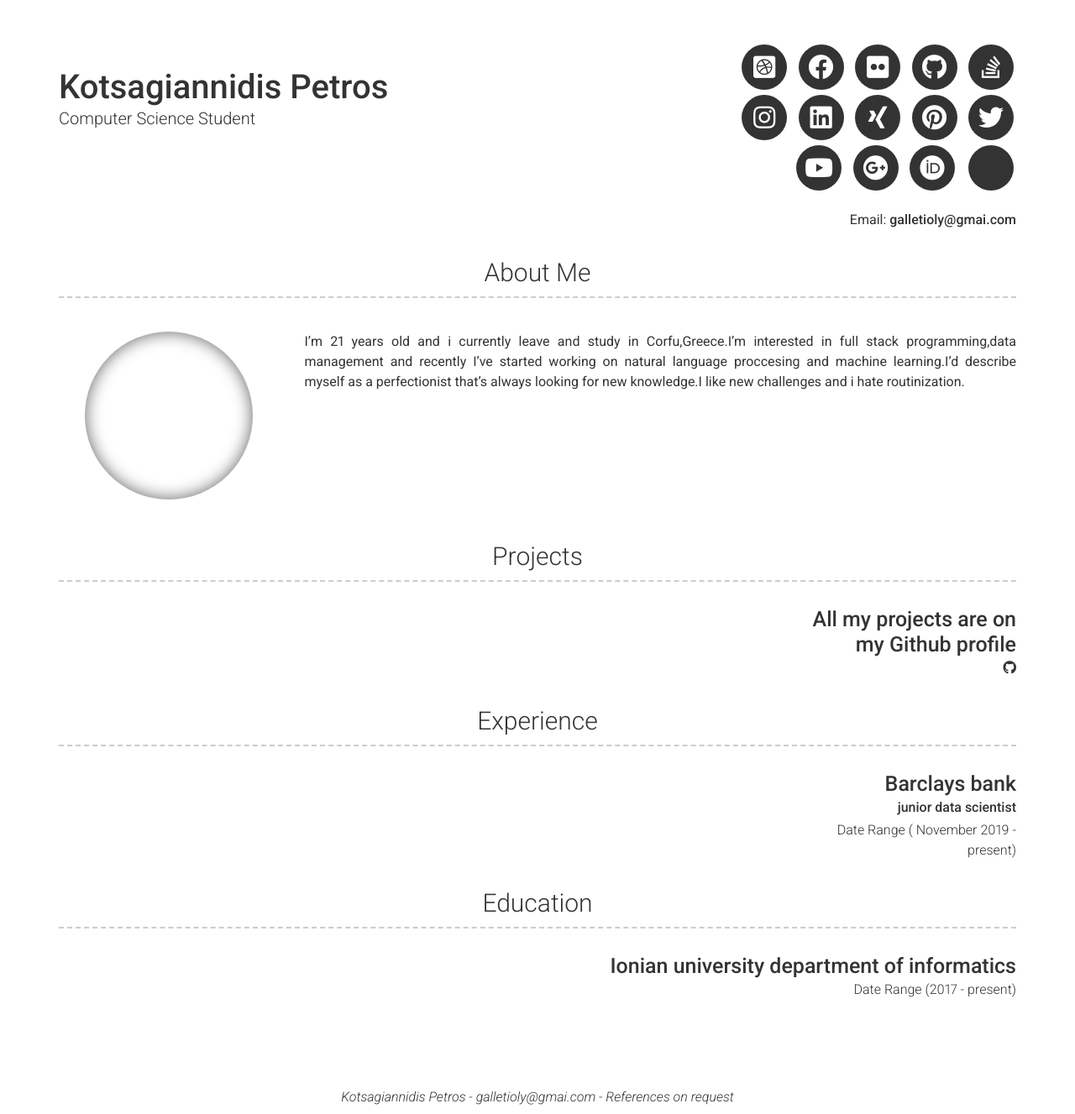
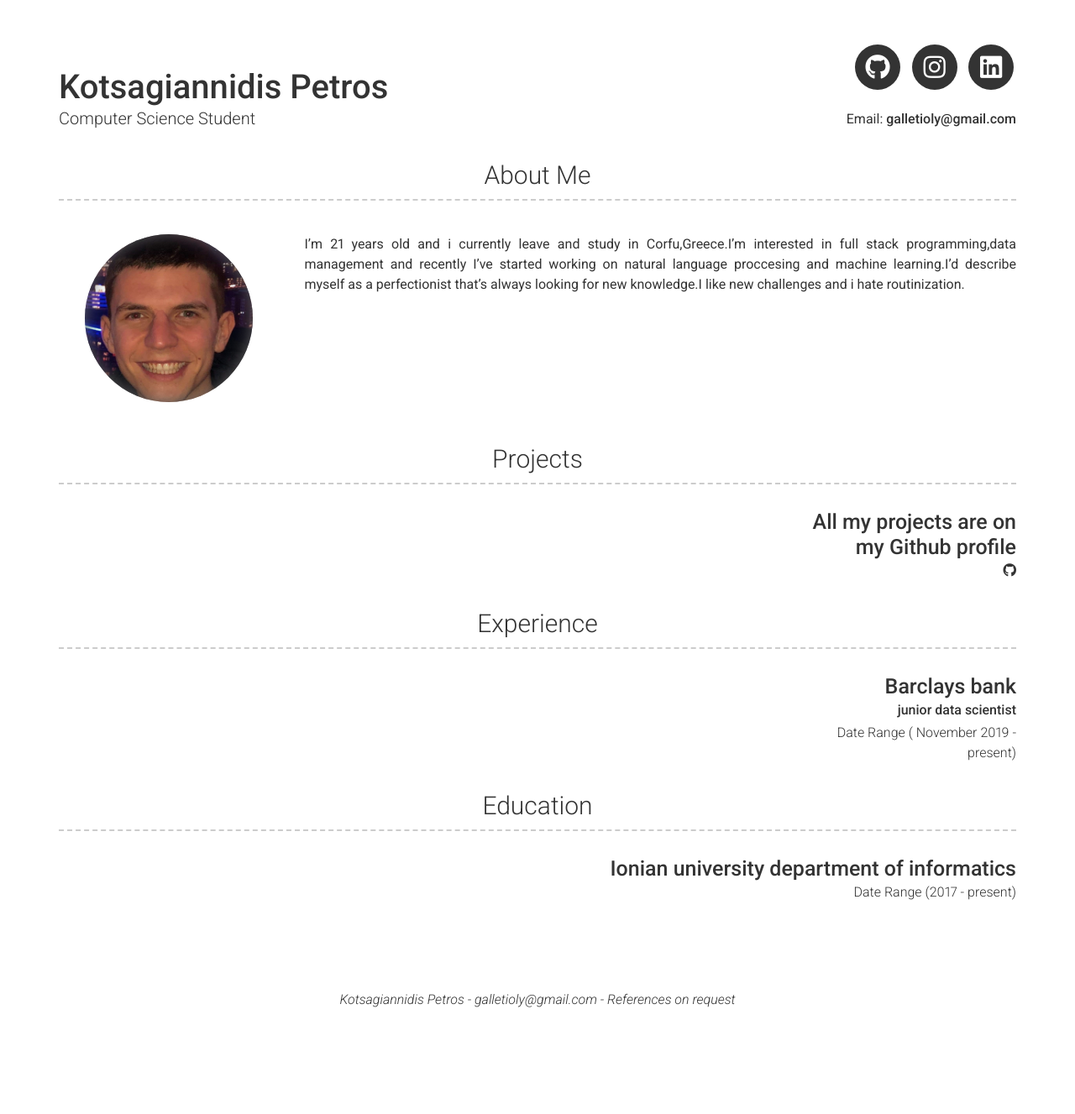
Before and after one commit to p17kots/cv, a Jekyll site: the page built from docs/index.md, in a window 1280 px wide. Shown: the whole page at 84% size. Built offline with Jekyll 4.4.1, drawn with Linux system fonts in a browser that asks for light colours; nearby versions of some CDN libraries; after the commit the page ends 1210 px from its top, so only the background shows below that.

Commit message:
Update _config

```diff
--- a/docs/_config.yml
+++ b/docs/_config.yml
@@ -8,31 +8,16 @@ version: 2
 # Personal info
 name: Kotsagiannidis Petros
 title: Computer Science Student
-email: galletioly@gmai.com
+email: galletioly@gmail.com
 
 # Dark Mode (true/false/never)
 darkmode: false
 
 # Social links
-twitter_username: jekyllrb
 github_username:  p17kots
-stackoverflow_username: "00000001"
-dribbble_username: jekyll
-facebook_username: jekyll
-flickr_username: jekyll
 instagram_username: jekyll
 linkedin_username: jekyll
-xing_username: jekyll
-pinterest_username: jekyll
-youtube_username: jekyll
-googleplus_username: +jekyll
-orcid_username: 0000-0000-0000-0000
-
 # Additional icon links
-additional_links:
-- title: Link name
-  icon: Font Awesome brand icon name (eg. fab fa-twitter) (https://fontawesome.com/icons?d=gallery&s=brands&m=free)
-  url: Link url (eg. https://google.com)
 # - title: another link
 #   icon: font awesome brand icon name (eg. fab fa-twitter) (https://fontawesome.com/icons?d=gallery&s=brands&m=free)
 #   url: Link url (eg. https://google.com)
@@ -45,7 +30,7 @@ additional_links:
 
 # About Section
 # about_title: About Me (Use this to override about section title)
-about_profile_image: Directory of profile image (eg. images/profile.jpg)
+about_profile_image: images/image.jpg
 about_content: | # this will include new lines to allow paragraphs
   I'm 21 years old and i currently leave and study in Corfu,Greece.I'm interested in full stack programming,data management and recently I've started working on natural language proccesing and machine learning.I'd describe myself as a perfectionist that's always looking for new knowledge.I like new challenges and i hate routinization.
 content:
--- a/docs/_includes/header.html
+++ b/docs/_includes/header.html
@@ -6,38 +6,10 @@
     </div>
     <div class="col-xs-12 col-sm-6 col-md-6 col-lg-4 header-right">
       <ul class="icons no-print">
-        {%- if site.dribbble_username -%}
-          <li>
-            <a target="_blank" href="https://dribbble.com/{{ site.dribbble_username| cgi_escape | escape }}" class="button button--sacnite button--round-l">
-              <i class="fab fa-dribbble-square" title="Dribble link"></i>
-            </a>
-          </li>
-        {%- endif -%}
-        {%- if site.facebook_username -%}
-          <li>
-            <a target="_blank" href="https://www.facebook.com/{{ site.facebook_username| cgi_escape | escape }}" class="button button--sacnite button--round-l">
-              <i class="fab fa-facebook" title="Facebook link"></i>
-            </a>
-          </li>
-        {%- endif -%}
-        {%- if site.flickr_username -%}
-          <li>
-            <a target="_blank" href="https://www.flickr.com/photos/{{ site.flickr_username| cgi_escape | escape }}" class="button button--sacnite button--round-l">
-              <i class="fab fa-flickr" title="Flickr link"></i>
-            </a>
-          </li>
-        {%- endif -%}
         {%- if site.github_username -%}
           <li>
             <a target="_blank" href="https://github.com/{{ site.github_username| cgi_escape | escape }}" class="button button--sacnite button--round-l">
               <i class="fab fa-github" title="Github link"></i>
-            </a>
-          </li>
-        {%- endif -%}
-        {%- if site.stackoverflow_username -%}
-          <li>
-            <a target="_blank" href="https://stackoverflow.com/users/{{ site.stackoverflow_username| cgi_escape | escape }}" class="button button--sacnite button--round-l">
-              <i class="fab fa-stack-overflow" title="Stackoverflow link"></i>
             </a>
           </li>
         {%- endif -%}
@@ -52,48 +24,6 @@
           <li>
             <a target="_blank" href="https://www.linkedin.com/in/{{ site.linkedin_username| cgi_escape | escape }}" class="button button--sacnite button--round-l">
               <i class="fab fa-linkedin" title="Linkedin link"></i>
-            </a>
-          </li>
-        {%- endif -%}
-        {%- if site.xing_username -%}
-          <li>
-            <a target="_blank" href="https://www.xing.com/profile/{{ site.xing_username| cgi_escape | escape }}" class="button button--sacnite button--round-l">
-              <i class="fab fa-xing" title="Xing link"></i>
-            </a>
-          </li>
-        {%- endif -%}
-        {%- if site.pinterest_username -%}
-          <li>
-            <a target="_blank" href="https://www.pinterest.com/{{ site.pinterest_username| cgi_escape | escape }}" class="button button--sacnite button--round-l">
-              <i class="fab fa-pinterest" title="Pintrest link"></i>
-            </a>
-          </li>
-        {%- endif -%}
-        {%- if site.twitter_username -%}
-          <li>
-            <a target="_blank" href="https://twitter.com/{{ site.twitter_username| cgi_escape | escape }}" class="button button--sacnite button--round-l">
-              <i class="fab fa-twitter" title="Twitter link"></i>
-            </a>
-          </li>
-        {%- endif -%}
-        {%- if site.youtube_username -%}
-          <li>
-            <a target="_blank" href="https://www.youtube.com/{{ site.youtube_username| cgi_escape | escape }}" class="button button--sacnite button--round-l">
-              <i class="fab fa-youtube" title="Youtube link"></i>
-            </a>
-          </li>
-        {%- endif -%}
-        {%- if site.googleplus_username -%}
-          <li>
-            <a target="_blank" href="https://plus.google.com/{{ site.googleplus_username| escape }}" class="button button--sacnite button--round-l">
-              <i class="fab fa-google-plus" title="Google plus link"></i>
-            </a>
-          </li>
-        {%- endif -%}
-        {%- if site.orcid_username -%}
-          <li>
-            <a target="_blank" href="https://orcid.org/{{ site.orcid_username | escape }}" class="button button--sacnite button--round-l">
-              <i class="fab fa-orcid" title="ORCiD link"></i>
             </a>
           </li>
         {%- endif -%}
```
Also changed, not shown: docs/images/image.jpg (added).
